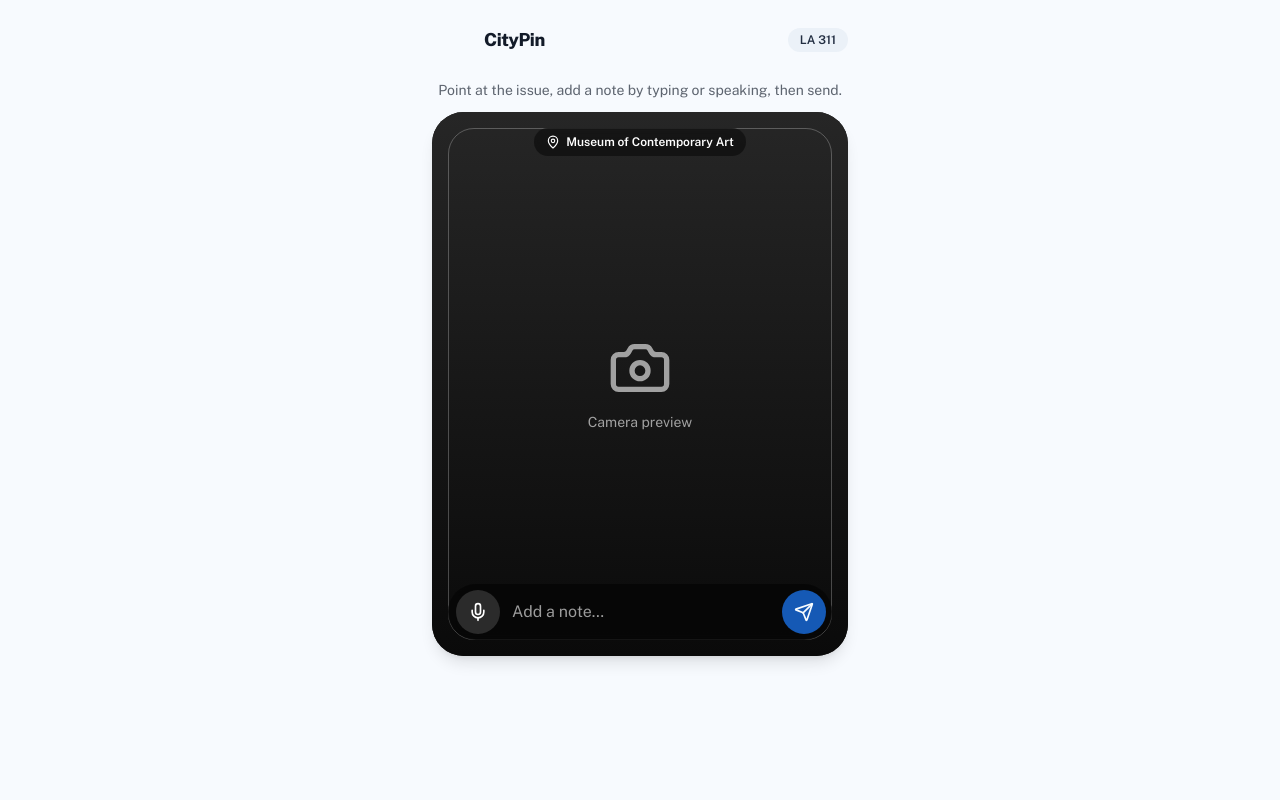
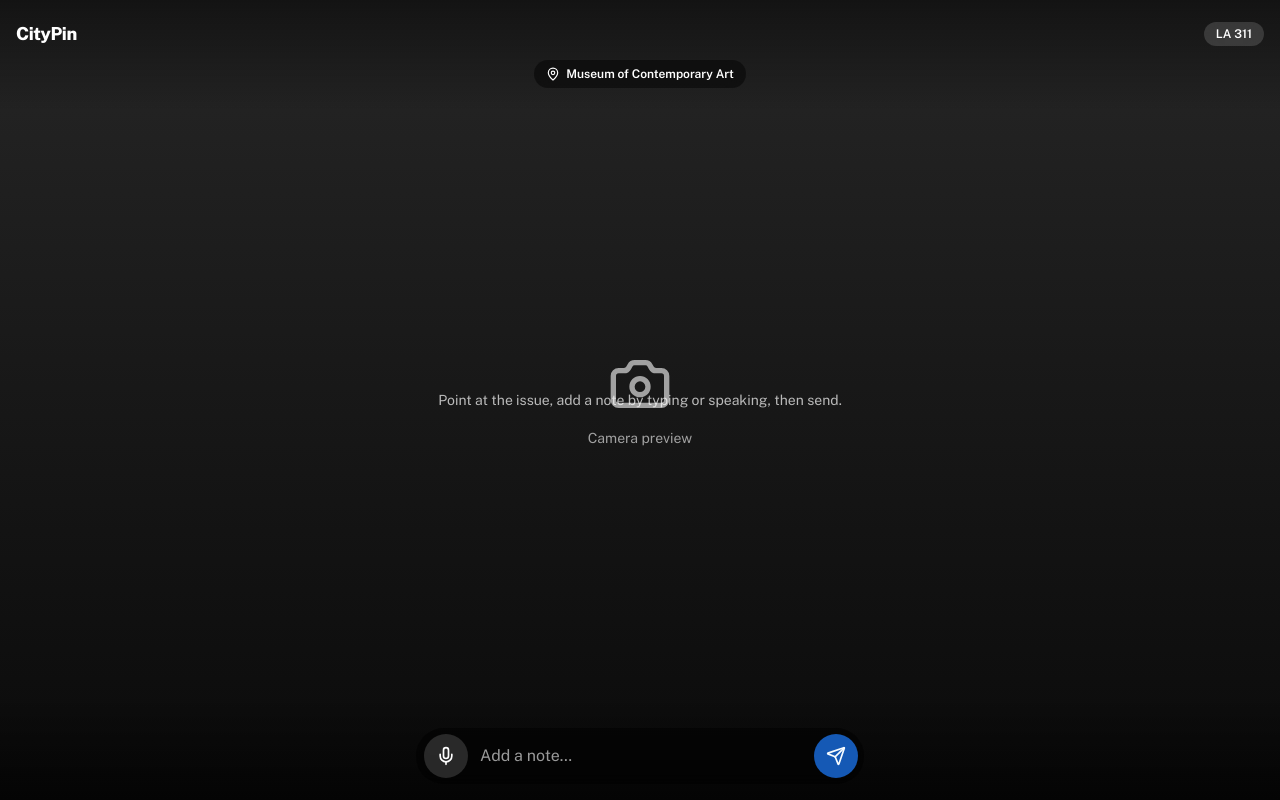
Before and after one commit to ekim608/Fix-It-LA-App-for-MyLA311-Service-Platform-VISION-HACK-Hackathon-Project-, a Next.js app: page / in a window 1280 px wide. Built offline with nearby package versions, Linux system fonts and the light colour scheme; no server answers.

Commit message:
Make camera preview fill the entire screen

```diff
--- a/components/photo-capture.tsx
+++ b/components/photo-capture.tsx
@@ -90,19 +90,14 @@ export function PhotoCapture({
   }
 
   return (
-    <div className="flex flex-col gap-3 pt-1">
-      <p className="px-1 text-center text-sm text-muted-foreground text-pretty">
-        Point at the issue, add a note by typing or speaking, then send.
-      </p>
-
-      <div className="relative h-[68vh] min-h-[460px] w-full overflow-hidden rounded-3xl bg-neutral-900 shadow-lg">
+    <div className="fixed inset-0 z-10 overflow-hidden bg-neutral-950">
       {/* Live camera viewfinder */}
       <video
         ref={videoRef}
         playsInline
         muted
         aria-label="Camera viewfinder"
-          className={`size-full object-cover ${cameraReady ? 'opacity-100' : 'opacity-0'}`}
+        className={`absolute inset-0 size-full object-cover ${cameraReady ? 'opacity-100' : 'opacity-0'}`}
       />
 
       {/* Fallback viewfinder when no camera is available */}
@@ -116,19 +111,29 @@ export function PhotoCapture({
       {/* Shutter flash on capture */}
       {flash && <span className="absolute inset-0 bg-white/80" aria-hidden="true" />}
 
-        {/* Corner viewfinder framing */}
-        <div className="pointer-events-none absolute inset-4 rounded-2xl border border-white/25" />
-
-        {/* Detected-location geofilter pill */}
-        <div className="absolute inset-x-0 top-4 flex justify-center px-4">
+      {/* Top overlay: branding + detected-location pill */}
+      <div className="absolute inset-x-0 top-0 flex flex-col gap-3 bg-gradient-to-b from-black/50 to-transparent px-4 pb-6 pt-[max(1.25rem,env(safe-area-inset-top))]">
+        <div className="flex items-center gap-3">
+          <span className="text-lg font-extrabold tracking-tight text-white">CityPin</span>
+          <span className="ml-auto rounded-full bg-white/15 px-3 py-1 text-xs font-semibold text-white backdrop-blur">
+            LA 311
+          </span>
+        </div>
+        <div className="flex justify-center">
           <span className="flex items-center gap-1.5 rounded-full bg-black/45 px-3 py-1.5 text-xs font-semibold text-white backdrop-blur">
             <MapPin className="size-3.5" aria-hidden="true" />
             Museum of Contemporary Art
           </span>
         </div>
+      </div>
+
+      {/* Helper hint */}
+      <p className="pointer-events-none absolute inset-x-0 top-1/2 -translate-y-1/2 px-8 text-center text-sm text-white/70 text-pretty">
+        {cameraReady ? '' : 'Point at the issue, add a note by typing or speaking, then send.'}
+      </p>
 
       {/* Bottom text-entry bar with speak option */}
-        <div className="absolute inset-x-0 bottom-0 p-4">
+      <div className="absolute inset-x-0 bottom-0 bg-gradient-to-t from-black/60 to-transparent px-4 pb-[max(1rem,env(safe-area-inset-bottom))] pt-8">
         {listening && (
           <p
             className="mb-2 text-center text-sm font-medium text-white"
@@ -138,7 +143,7 @@ export function PhotoCapture({
             Listening…
           </p>
         )}
-          <div className="flex items-center gap-2 rounded-full bg-black/50 p-1.5 pl-2 backdrop-blur">
+        <div className="mx-auto flex w-full max-w-md items-center gap-2 rounded-full bg-black/50 p-1.5 pl-2 backdrop-blur">
           <button
             type="button"
             onClick={toggleMic}
@@ -170,6 +175,5 @@ export function PhotoCapture({
         </div>
       </div>
     </div>
-    </div>
   )
 }
--- a/components/request-flow.tsx
+++ b/components/request-flow.tsx
@@ -85,7 +85,15 @@ export function RequestFlow() {
     }
   }
 
-  const showBack = step === 'review' || step === 'classifying'
+  // The camera is a full-screen surface with its own overlay branding, so it
+  // renders outside the centered app shell used by the other steps.
+  if (step === 'photo') {
+    return (
+      <PhotoCapture
+        onSubmit={(dataUrl, note) => classify({ imageDataUrl: dataUrl, note })}
+      />
+    )
+  }
 
   return (
     <div className="mx-auto flex min-h-dvh w-full max-w-md flex-col">
@@ -94,9 +102,7 @@ export function RequestFlow() {
           type="button"
           onClick={reset}
           aria-label="Back to camera"
-          className={`flex size-10 items-center justify-center rounded-full text-foreground hover:bg-muted focus-visible:outline-none focus-visible:ring-4 focus-visible:ring-ring/50 ${
-            showBack ? '' : 'invisible'
-          }`}
+          className="flex size-10 items-center justify-center rounded-full text-foreground hover:bg-muted focus-visible:outline-none focus-visible:ring-4 focus-visible:ring-ring/50"
         >
           <ArrowLeft className="size-5" aria-hidden="true" />
         </button>
@@ -107,14 +113,6 @@ export function RequestFlow() {
       </header>
 
       <main className="flex-1 px-4 pb-10 pt-2">
-        {step === 'photo' && (
-          <PhotoCapture
-            onSubmit={(dataUrl, note) =>
-              classify({ imageDataUrl: dataUrl, note })
-            }
-          />
-        )}
-
         {step === 'classifying' && (
           <div className="flex flex-col items-center gap-6 pt-24 text-center">
             <span className="size-14 animate-spin rounded-full border-4 border-muted border-t-primary" />
```
Lines whose indentation alone changed are shown as unchanged.
